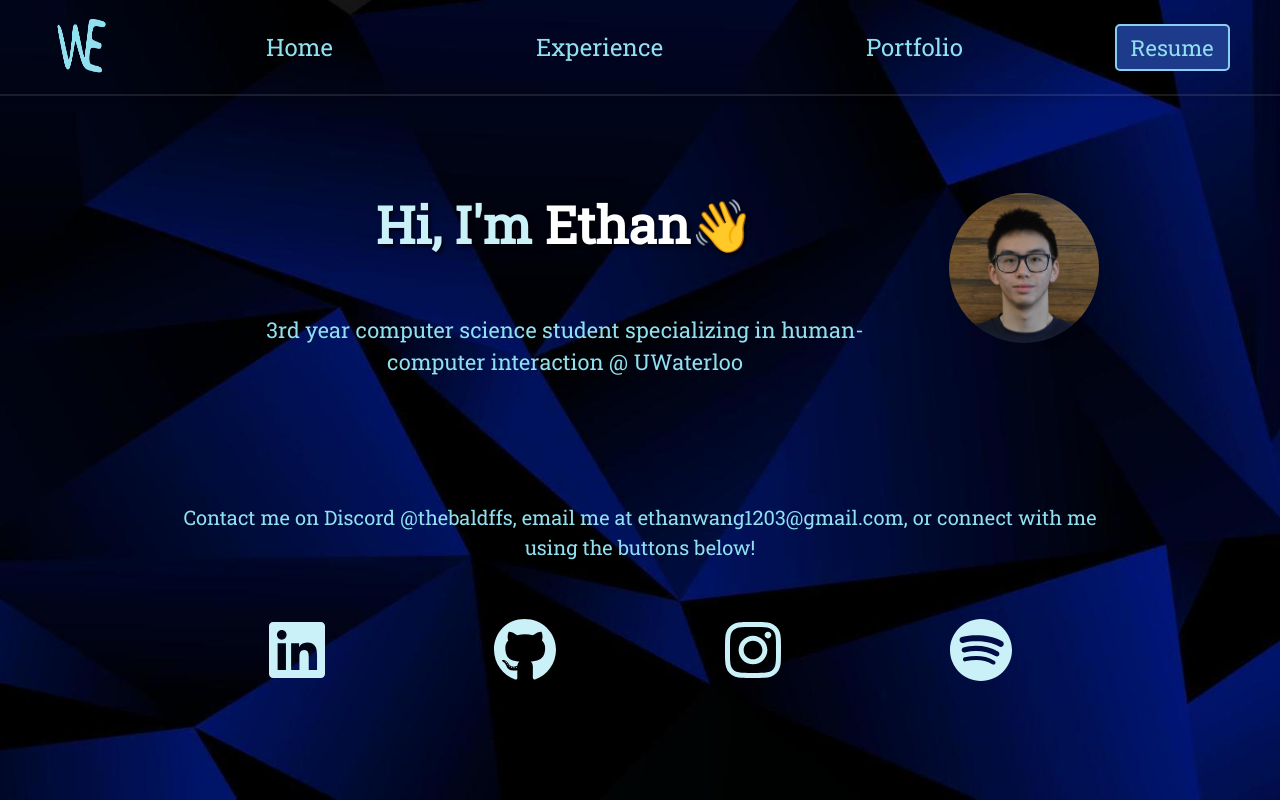
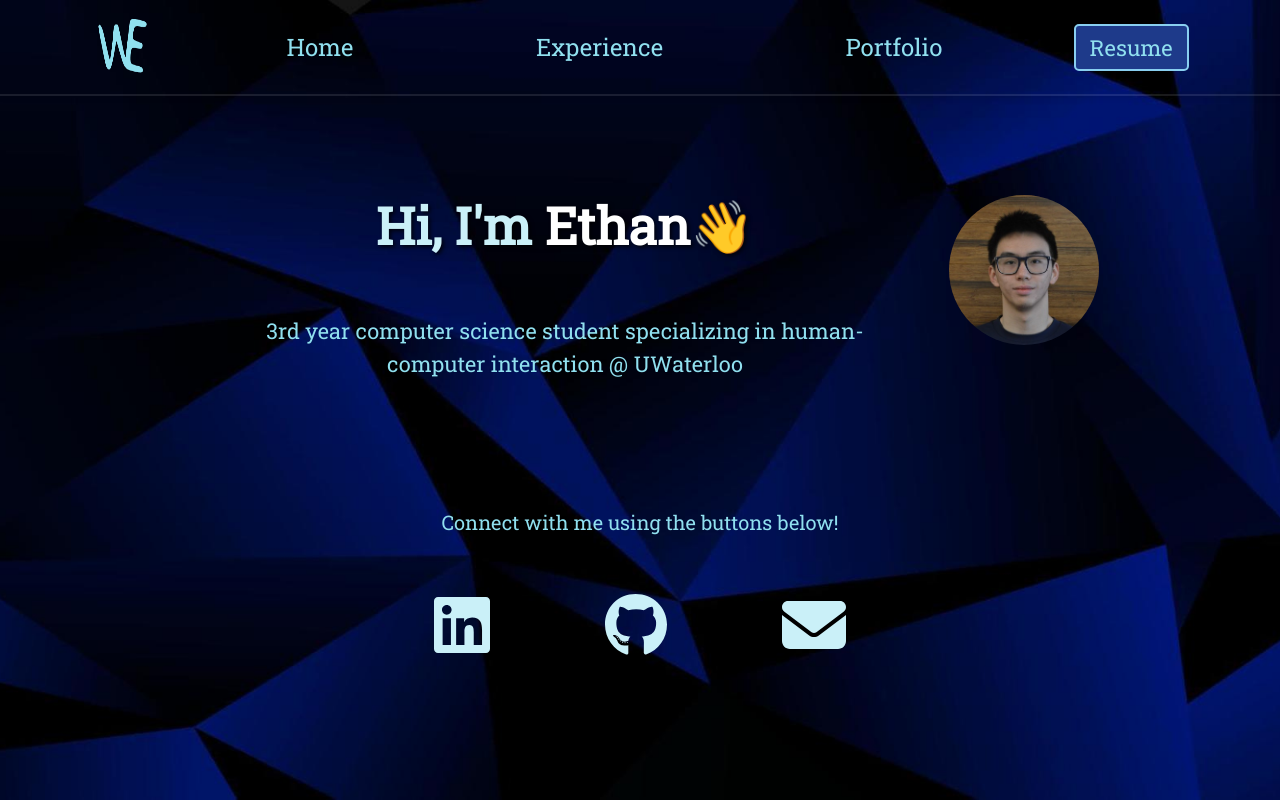
Before and after one commit to awesomethan/personal-website, a React (Create React App) app: page / in a window 1280 px wide. Built offline with nearby package versions, Linux system fonts and the light colour scheme.

Commit message:
updated home page icons

```diff
--- a/src/App.css
+++ b/src/App.css
@@ -16,6 +16,7 @@
   --col7: #0a66c2;
   --col8: #f10fbb;
   --col9: #1ccc5b;
+  --col10: #5864ec;
   --nav-time: 0.5s;
   --animation-time: 0.3s;
 }
@@ -68,7 +69,7 @@ h2 {
 }
 
 .nav-links {
-  width: 100vw;
+  width: 92vw;
   display: flex;
   justify-content: space-around;
   align-items: center;
@@ -224,7 +225,15 @@ h2 {
 }
 
 .github:hover {
-  color: black;
+  color: #383434;
+}
+
+.email:hover {
+  color: var(--col2);
+}
+
+.discord:hover {
+  color: var(--col10);
 }
 
 .instagram:hover {
@@ -473,11 +482,12 @@ h2 {
 }
 
 .homepage-container {
-  height: 85vh;
+  height: 82vh;
   width: 80vw;
   display: flex;
   flex-direction: column;
   justify-content: space-around;
+  align-items: center;
 }
 
 .homepage-top {
@@ -492,6 +502,7 @@ h2 {
 
 .homepage-bottom {
   text-align: center;
+  width: 50vw;
 }
 
 .highlight {
--- a/src/Components/Home.js
+++ b/src/Components/Home.js
@@ -5,7 +5,9 @@ import {
   faLinkedin,
   faGithub,
   faInstagram,
+  faDiscord,
 } from "@fortawesome/free-brands-svg-icons";
+import { faEnvelope } from "@fortawesome/free-solid-svg-icons";
 
 function Home() {
   return (
@@ -23,10 +25,7 @@ function Home() {
         <img className="homepage-img" src="images/homepic.jpg" alt=""></img>
       </div>
       <div className="homepage-bottom">
-        <p className="text">
-          Contact me on Discord @thebaldffs, email me at
-          ethanwang1203@gmail.com, or connect with me using the buttons below!
-        </p>
+        <p className="text">Connect with me using the buttons below!</p>
         <div className="contact">
           <a
             href="https://www.linkedin.com/in/ethan-wang-3a5506217/"
@@ -42,6 +41,16 @@ function Home() {
           >
             <FontAwesomeIcon icon={faGithub} className="icon github" />
           </a>
+          <a href="mailto:eqwang@uwaterloo.ca" target="_blank" rel="noreferrer">
+            <FontAwesomeIcon icon={faEnvelope} className="icon email" />
+          </a>
+          {/* <a
+            href="https://discordapp.com/users/221721964602064896"
+            target="_blank"
+            rel="noreferrer"
+          >
+            <FontAwesomeIcon icon={faDiscord} className="icon discord" />
+          </a>
           <a
             href="https://www.instagram.com/baldndumbethan/"
             target="_blank"
@@ -55,7 +64,7 @@ function Home() {
             rel="noreferrer"
           >
             <FontAwesomeIcon icon={faSpotify} className="icon spotify" />
-          </a>
+          </a>*/}
         </div>
       </div>
     </div>
```
